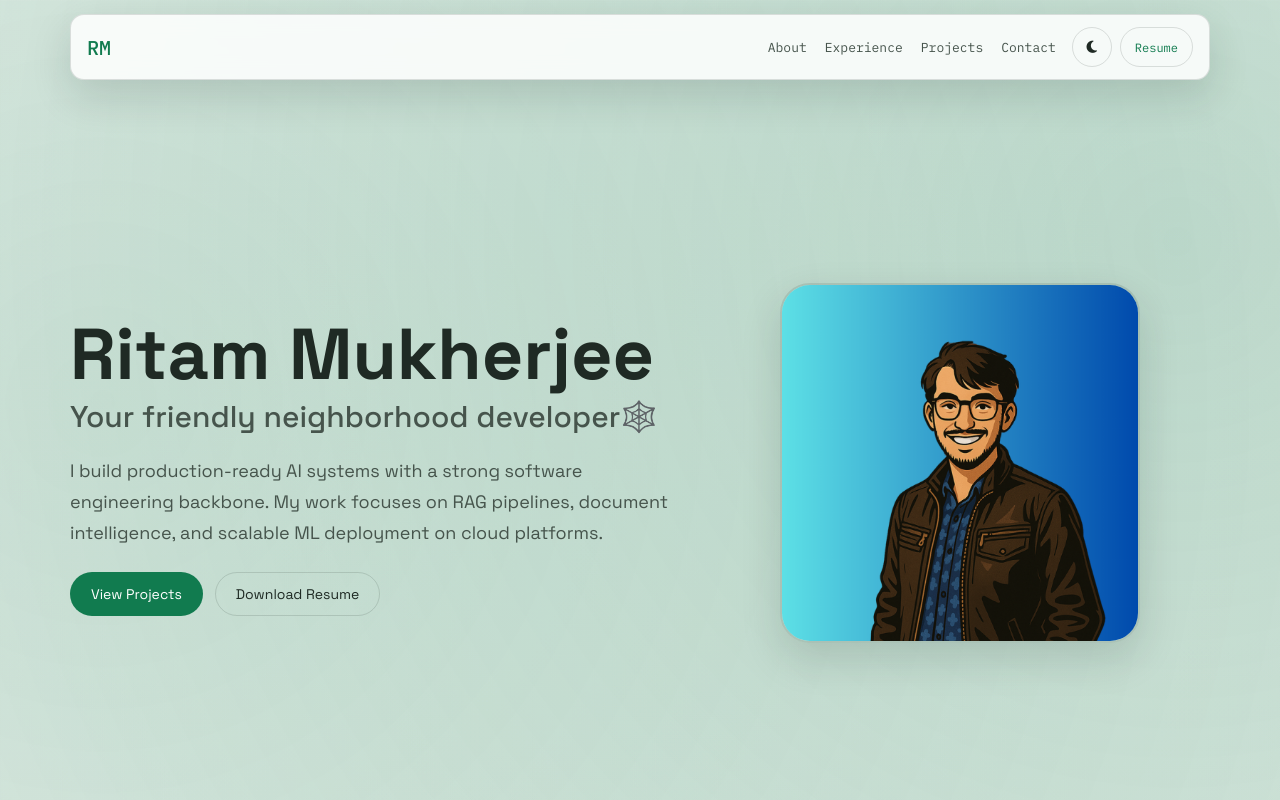
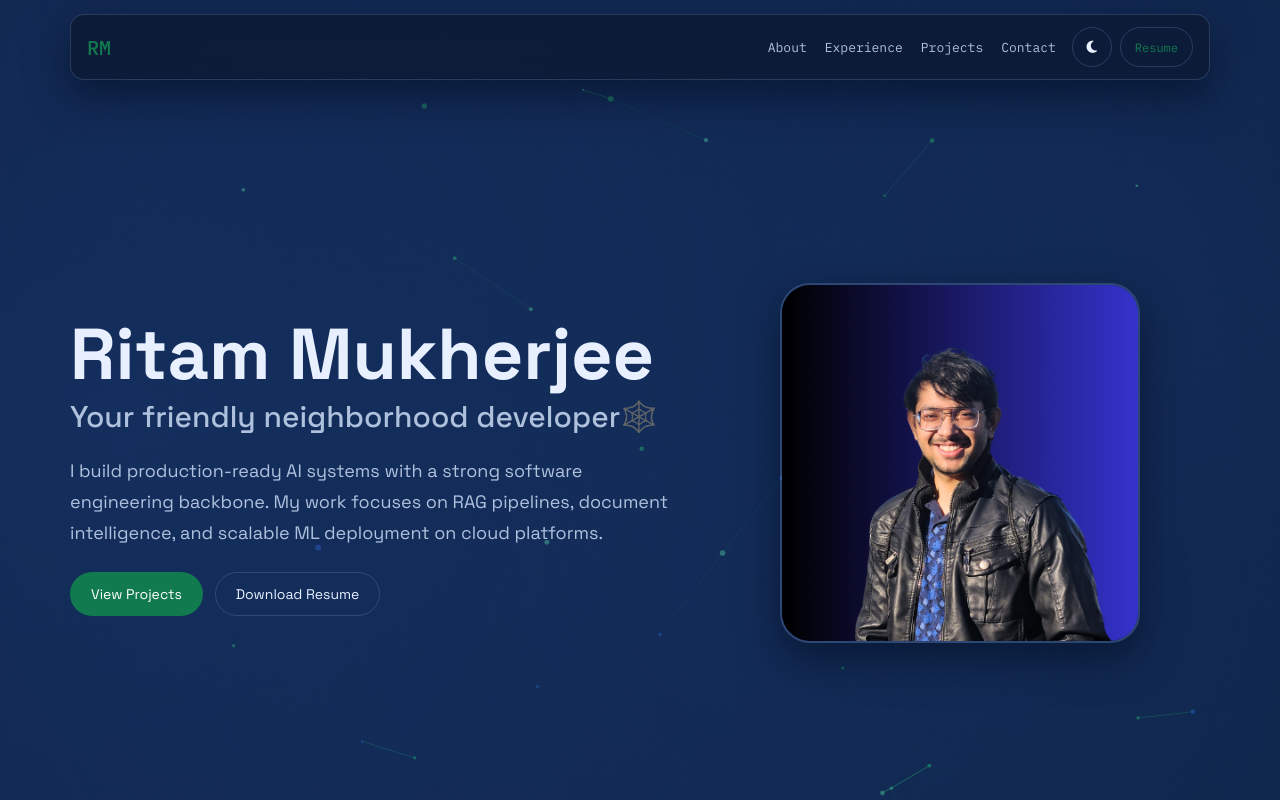
Before and after one commit to RitamCODE/Ritam-s-Portfolio-Website, a React (Vite) app: page / in a window 1280 px wide. Shown: the top 800 px of the page. Built offline with nearby package versions, Linux system fonts and the light colour scheme.

Commit message:
Add and fix: changed profile pic and added particle js

```diff
--- a/src/components/Hero.jsx
+++ b/src/components/Hero.jsx
@@ -1,6 +1,122 @@
+import { useEffect, useMemo, useState } from 'react';
+import Particles, { initParticlesEngine } from '@tsparticles/react';
+import { loadSlim } from '@tsparticles/slim';
+
 function Hero({ profile }) {
+  const [particlesReady, setParticlesReady] = useState(false);
+  const [showParticles, setShowParticles] = useState(true);
+
+  useEffect(() => {
+    const motionPreference = window.matchMedia('(prefers-reduced-motion: reduce)');
+    const updateMotionPreference = () => setShowParticles(!motionPreference.matches);
+
+    updateMotionPreference();
+
+    if (motionPreference.addEventListener) {
+      motionPreference.addEventListener('change', updateMotionPreference);
+    } else {
+      motionPreference.addListener(updateMotionPreference);
+    }
+
+    return () => {
+      if (motionPreference.removeEventListener) {
+        motionPreference.removeEventListener('change', updateMotionPreference);
+      } else {
+        motionPreference.removeListener(updateMotionPreference);
+      }
+    };
+  }, []);
+
+  useEffect(() => {
+    if (!showParticles) {
+      setParticlesReady(false);
+      return;
+    }
+
+    initParticlesEngine(async (engine) => {
+      await loadSlim(engine);
+    }).then(() => {
+      setParticlesReady(true);
+    });
+  }, [showParticles]);
+
+  const particleOptions = useMemo(
+    () => ({
+      background: {
+        color: {
+          value: 'transparent'
+        }
+      },
+      detectRetina: true,
+      fpsLimit: 60,
+      interactivity: {
+        events: {
+          onHover: {
+            enable: true,
+            mode: 'grab'
+          },
+          resize: true
+        },
+        modes: {
+          grab: {
+            distance: 145,
+            links: {
+              opacity: 0.35
+            }
+          }
+        }
+      },
+      particles: {
+        color: {
+          value: ['#2ac178', '#55d4a3', '#2f67d3']
+        },
+        links: {
+          color: '#2ac178',
+          distance: 140,
+          enable: true,
+          opacity: 0.2,
+          width: 1
+        },
+        move: {
+          direction: 'none',
+          enable: true,
+          outModes: {
+            default: 'out'
+          },
+          random: false,
+          speed: 1.2,
+          straight: false
+        },
+        number: {
+          density: {
+            enable: true,
+            area: 900
+          },
+          value: 55
+        },
+        opacity: {
+          value: 0.45
+        },
+        shape: {
+          type: 'circle'
+        },
+        size: {
+          value: {
+            min: 1,
+            max: 3
+          }
+        }
+      }
+    }),
+    []
+  );
+
   return (
     <section className="hero" id="home">
+      {showParticles && particlesReady && (
+        <Particles id="hero-particles" className="hero-particles" options={particleOptions} />
+      )}
+
       <div className="hero-content">
         <h1>{profile.name}</h1>
         <h2>{profile.role}</h2>
--- a/src/data/portfolioData.js
+++ b/src/data/portfolioData.js
@@ -5,7 +5,7 @@ export const profile = {
     'I build production-ready AI systems with a strong software engineering backbone. My work focuses on RAG pipelines, document intelligence, and scalable ML deployment on cloud platforms.',
   about:
     'I am an engineer who likes turning ML ideas into working software. I have built and deployed RAG-based GenAI workflows on Azure ML, packaged LangChain pipelines into MLflow models, and improved large-scale document processing for QA, summarization, and translation. I am currently pursuing my M.S. in Computer Science at The Ohio State University (May 2026) and researching retinal OCT analysis for early disease detection.',
-  image: '/assets/my_pics/anime_image_ritam.png',
+  image: '/assets/my_pics/Ritam_web.png',
   resume: '/assets/Resume/RM_Resume_2026.pdf',
   email: 'mukherjee.ritam27@gmail.com',
   social: {
--- a/src/styles.css
+++ b/src/styles.css
@@ -1,26 +1,30 @@
 @import url('https://fonts.googleapis.com/css2?family=Space+Grotesk:wght@400;500;600;700&family=IBM+Plex+Mono:wght@400;500&display=swap');
 
 :root {
-  --bg: #f5f7f4;
-  --bg-2: #dce8df;
-  --surface: rgba(255, 255, 255, 0.85);
-  --surface-strong: #ffffff;
-  --text: #1f2a24;
-  --muted: #46544c;
-  --line: rgba(31, 42, 36, 0.14);
+  --bg: #0b1b33;
+  --bg-2: #12294a;
+  --surface: rgba(13, 27, 52, 0.84);
+  --surface-strong: #17315a;
+  --text: #e8f0ff;
+  --muted: #afc1dd;
+  --line: rgba(145, 174, 226, 0.22);
+  --base-glow: #295abf;
+  --base-glow-strong: #1a438f;
   --brand: #117b4f;
   --brand-strong: #0c5f3d;
-  --shadow: 0 16px 40px rgba(17, 36, 25, 0.14);
+  --shadow: 0 16px 40px rgba(2, 8, 24, 0.5);
 }
 
 :root[data-theme='dark'] {
-  --bg: #07140f;
-  --bg-2: #0f281e;
-  --surface: rgba(14, 27, 22, 0.82);
-  --surface-strong: #11231c;
-  --text: #e4f2ea;
-  --muted: #a5c0b0;
-  --line: rgba(188, 227, 204, 0.2);
+  --bg: #060f20;
+  --bg-2: #0a1833;
+  --surface: rgba(10, 21, 44, 0.86);
+  --surface-strong: #12284f;
+  --text: #e4edff;
+  --muted: #9fb4d9;
+  --line: rgba(132, 162, 218, 0.24);
+  --base-glow: #2f67d3;
+  --base-glow-strong: #1f4ca7;
   --brand: #2ac178;
   --brand-strong: #8ef2bf;
   --shadow: 0 16px 40px rgba(0, 0, 0, 0.45);
@@ -35,8 +39,8 @@ html {
   scroll-behavior: smooth;
   min-height: 100%;
   background:
-    radial-gradient(circle at 8% 10%, color-mix(in srgb, var(--brand) 16%, transparent), transparent 45%),
-    radial-gradient(circle at 92% 6%, color-mix(in srgb, var(--brand) 20%, transparent), transparent 38%),
+    radial-gradient(circle at 8% 10%, color-mix(in srgb, var(--base-glow) 26%, transparent), transparent 45%),
+    radial-gradient(circle at 92% 6%, color-mix(in srgb, var(--base-glow-strong) 22%, transparent), transparent 38%),
     linear-gradient(165deg, var(--bg), var(--bg-2));
   overscroll-behavior-y: none;
 }
@@ -46,8 +50,8 @@ body {
   font-family: 'Space Grotesk', sans-serif;
   color: var(--text);
   background:
-    radial-gradient(circle at 8% 10%, color-mix(in srgb, var(--brand) 16%, transparent), transparent 45%),
-    radial-gradient(circle at 92% 6%, color-mix(in srgb, var(--brand) 20%, transparent), transparent 38%),
+    radial-gradient(circle at 8% 10%, color-mix(in srgb, var(--base-glow) 26%, transparent), transparent 45%),
+    radial-gradient(circle at 92% 6%, color-mix(in srgb, var(--base-glow-strong) 22%, transparent), transparent 38%),
     linear-gradient(165deg, var(--bg), var(--bg-2));
   min-height: 100vh;
   overscroll-behavior-y: none;
@@ -80,9 +84,9 @@ footer {
   place-items: center;
   overflow: hidden;
   background:
-    radial-gradient(circle at 18% 18%, color-mix(in srgb, var(--brand) 24%, transparent), transparent 52%),
-    radial-gradient(circle at 82% 30%, color-mix(in srgb, var(--brand) 18%, transparent), transparent 50%),
-    linear-gradient(155deg, #04130e, #071d15 42%, #04110d);
+    radial-gradient(circle at 18% 18%, color-mix(in srgb, var(--base-glow) 28%, transparent), transparent 52%),
+    radial-gradient(circle at 82% 30%, color-mix(in srgb, var(--base-glow-strong) 24%, transparent), transparent 50%),
+    linear-gradient(155deg, #050f24, #0b1d48 42%, #060f2a);
 }
 
 .landing-noise {
@@ -103,7 +107,7 @@ footer {
   border-radius: 50%;
   filter: blur(70px);
   opacity: 0.5;
-  background: color-mix(in srgb, var(--brand) 60%, transparent);
+  background: color-mix(in srgb, var(--base-glow) 70%, transparent);
 }
 
 .landing-radial-left {
@@ -140,7 +144,7 @@ footer {
   font-size: clamp(4.2rem, 10vw, 11rem);
   line-height: 0.9;
   letter-spacing: -0.02em;
-  color: #e9fcef;
+  color: #e9f1ff;
 }
 
 .landing-content h1 span {
@@ -336,6 +340,22 @@ footer {
   grid-template-columns: 1.2fr 1fr;
   gap: 4rem;
   align-items: center;
+  position: relative;
+  overflow: hidden;
+}
+
+.hero-particles {
+  position: absolute;
+  inset: 0;
+  z-index: 0;
+  pointer-events: none;
+  opacity: 0.9;
+}
+
+.hero-content,
+.hero-art {
+  position: relative;
+  z-index: 1;
 }
 
 .hero-kicker,
```
Also changed, not shown: src/components/CodeRain.jsx (added, +136 -0 lines), public/assets/my_pics/Ritam_web.png (added).
